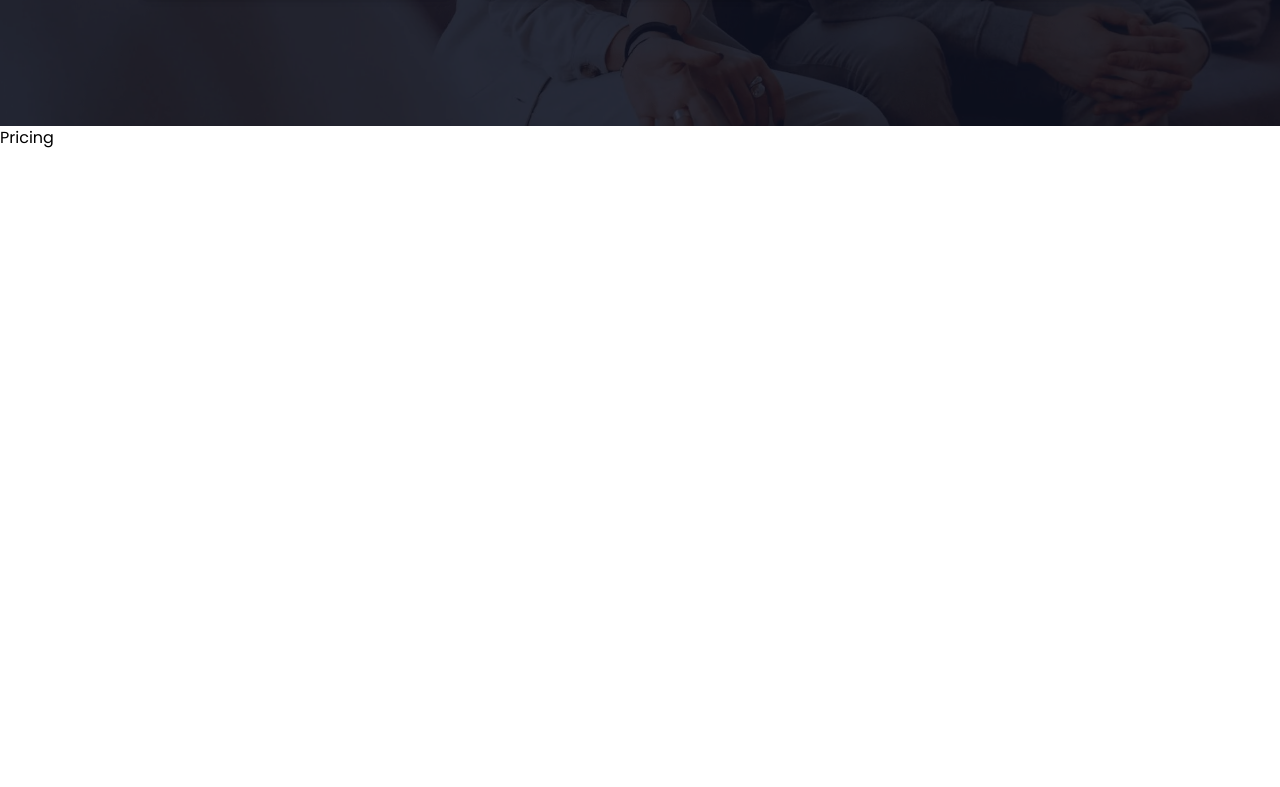
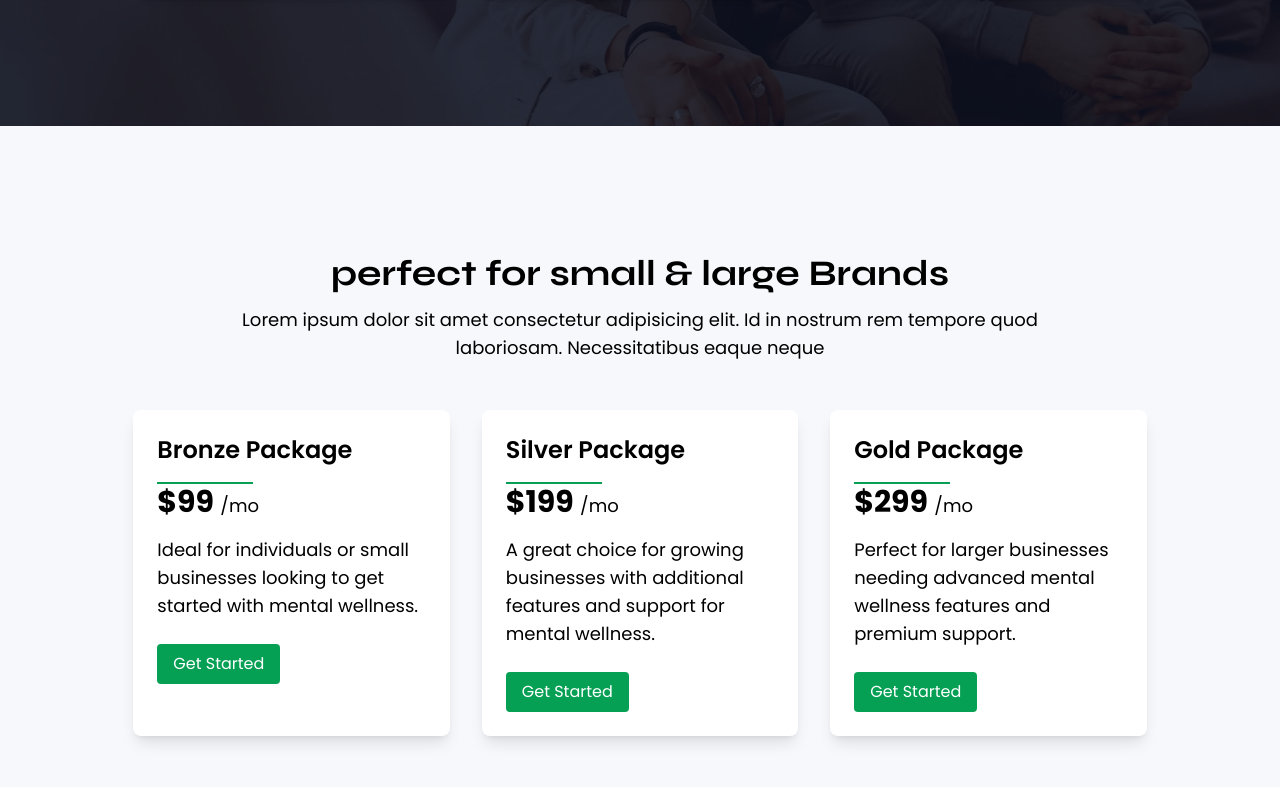
Before and after one commit to Maxmillian-Muiruri/Mind-Leap-Mentall-Wellness-Project, a React (Vite) app: page / in a window 1280 px wide. Shown: the part 3148-3935 px from the top of the page. Built offline with nearby package versions, Linux system fonts and the light colour scheme.

Commit message:
add Pricing component with package options and smooth scroll functionality

```diff
--- a/src/components/Pricing.jsx
+++ b/src/components/Pricing.jsx
@@ -1,10 +1,95 @@
-import React from 'react'
+import { li } from "framer-motion/client";
+import React from "react";
+const packages = [
+  {
+    name: "Bronze Package",
+    price: "$99",
+    description:
+      "Ideal for individuals or small businesses looking to get started with mental wellness.",
+    features: [
+      "Access to basic wellness resources",
+      "Weekly mental wellness tips",
+      "Community support group access",
+    ],
+  },
+  {
+    name: "Silver Package",
+    price: "$199",
+    description:
+      "A great choice for growing businesses with additional features and support for mental wellness.",
+    features: [
+      "All Bronze Package features",
+      "Monthly guided meditation sessions",
+      "Personalized wellness plan",
+      "Access to expert webinars",
+    ],
+  },
+  {
+    name: "Gold Package",
+    price: "$299",
+    description:
+      "Perfect for larger businesses needing advanced mental wellness features and premium support.",
+    features: [
+      "All Silver Package features",
+      "Weekly one-on-one coaching sessions",
+      "Advanced mental wellness tracking tools",
+      "24/7 access to mental wellness experts",
+    ],
+  },
+];
+const Pricing = () => {
+const handleScrollToContat = () => {
 
-const Pricing = () => {
-  return (
-    <div id='pricing' className='h-screen'>Pricing
-    </div>
-  )
+  const targetElement = document.getElementById('contact');
+  if (targetElement) {
+    window.scrollTo({
+      top: targetElement.offsetTop - 100,
+      behavior: 'smooth'
+    })
+
+  }
+
 }
 
-export default Pricing
+  return (
+    <div id="pricing" className="bg-[#f7f8fc] pt-32 ">
+      <div className="container mx-auto px-8">
+        <div className="text-center mb-12">
+          <h2 className="text-4xl font-bold font-secondary mb-3 ">
+            perfect for small & large Brands
+          </h2>
+          <p className="text-lg mb-12 md:w-2/3 mx-auto">
+            Lorem ipsum dolor sit amet consectetur adipisicing elit. Id in
+            nostrum rem tempore quod laboriosam. Necessitatibus eaque neque{" "}
+          </p>
+        </div>
+        {/*packages*/}
+        <div className=" flex flex-col md:w-5/6 mx-auto md:flex-row gap-8 pd-12">
+          {packages.map((pkg, index) => (
+            <div
+              key={index}
+              className=" bg-white rounded-lg p-6 flex-1 shadow-lg"
+            >
+              <h3 className="text-2xl font-semibold mb-4">{pkg.name}</h3>
+              <hr className=" w-24 border text-primary border-primary" />
+              <p className=" text-3xl font-bold mb-4">
+                {pkg.price} <span className="text-lg font-normal">/mo</span>{" "}
+              </p>
+              <p className="text-lg mb-4">{pkg.description}</p>
+              <ul className=" list-disc list-inside space-y-2 mb-6">
+                {pkg.features.map((feature, idx) => {
+                  <li key={idx}>{feature}</li>;
+                })}
+              </ul>
+              <button
+              onClick={handleScrollToContat}
+              className="bg-primary text-white px-4 py-2 rounded">Get Started</button>
+            </div>
+          ))}
+        </div>
+      </div>
+    </div>
+  );
+};
+
+export default Pricing;
```
